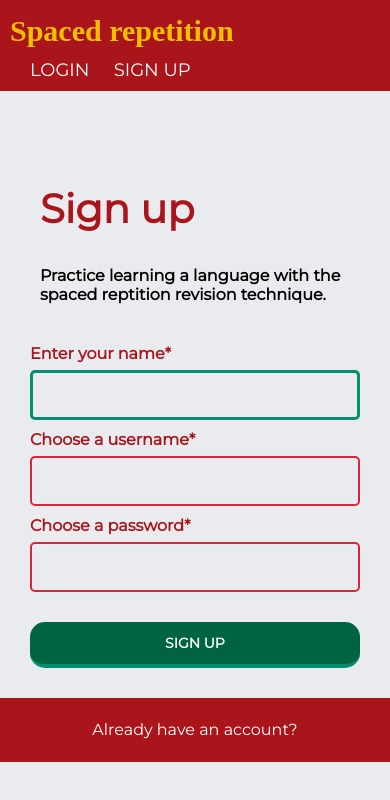
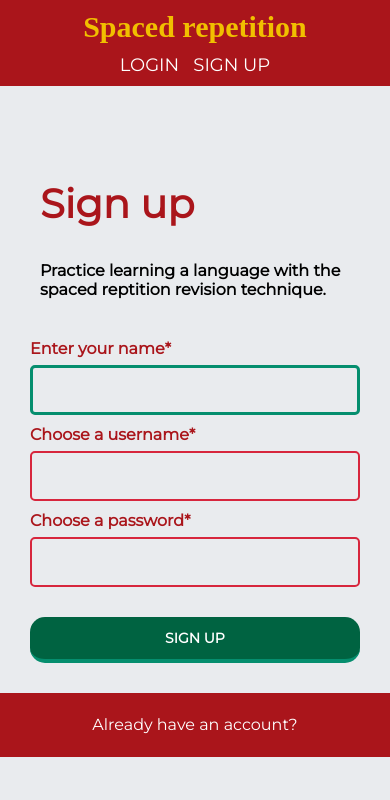
Before and after one commit to dc5will/spaced-repetition-client-will-hunter, a React app: page /register in a window 390 px wide. Built offline with nearby package versions, Linux system fonts and the light colour scheme; a web font is replaced by a local one.

Commit message:
fixed responsiveness for header/nav

```diff
--- a/src/components/Header/Header.css
+++ b/src/components/Header/Header.css
@@ -7,6 +7,7 @@
 .header-navigation{
   display: inline-block;
 }
+
 
 .login-link, .register-link, .logout-link, .header-username{
   font-family: 'Montserrat';
@@ -18,7 +19,7 @@
 }
 
 .header-username{
-  font-size: 16px;
+  font-size: 18px;
 }
 
 .login-link, .register-link, .logout-link{
@@ -31,7 +32,7 @@
 }
 
 .header-container{
-  max-width: 1000px;
+  /* max-width: 1000px;  */
   margin: 0 auto;
   display: flex;
   justify-content: space-between;
@@ -67,13 +68,25 @@
 
   .header-navigation{
     display: block;
+    text-align: center;
+  }
+
+  .header-navigation a{
+    margin-left: 0px;
+  }
+
+  .header-navigation a:last-child {
+    margin-left: 10px;
   }
 
   .header-title-link{
+    display: block;
+    text-align: center;
     font-size: 30px;
   }
 
   .header-title{
     margin-bottom: 10px;
   }
+
 }
--- a/src/components/Header/Header.js
+++ b/src/components/Header/Header.js
@@ -13,7 +13,7 @@ class Header extends Component {
 
   renderLogoutLink() {
     return (
-      <div>
+      <div className='header-right'>
         <span className="header-username">
           <i className="fas fa-user"/>
           {this.context.user.name}
```
